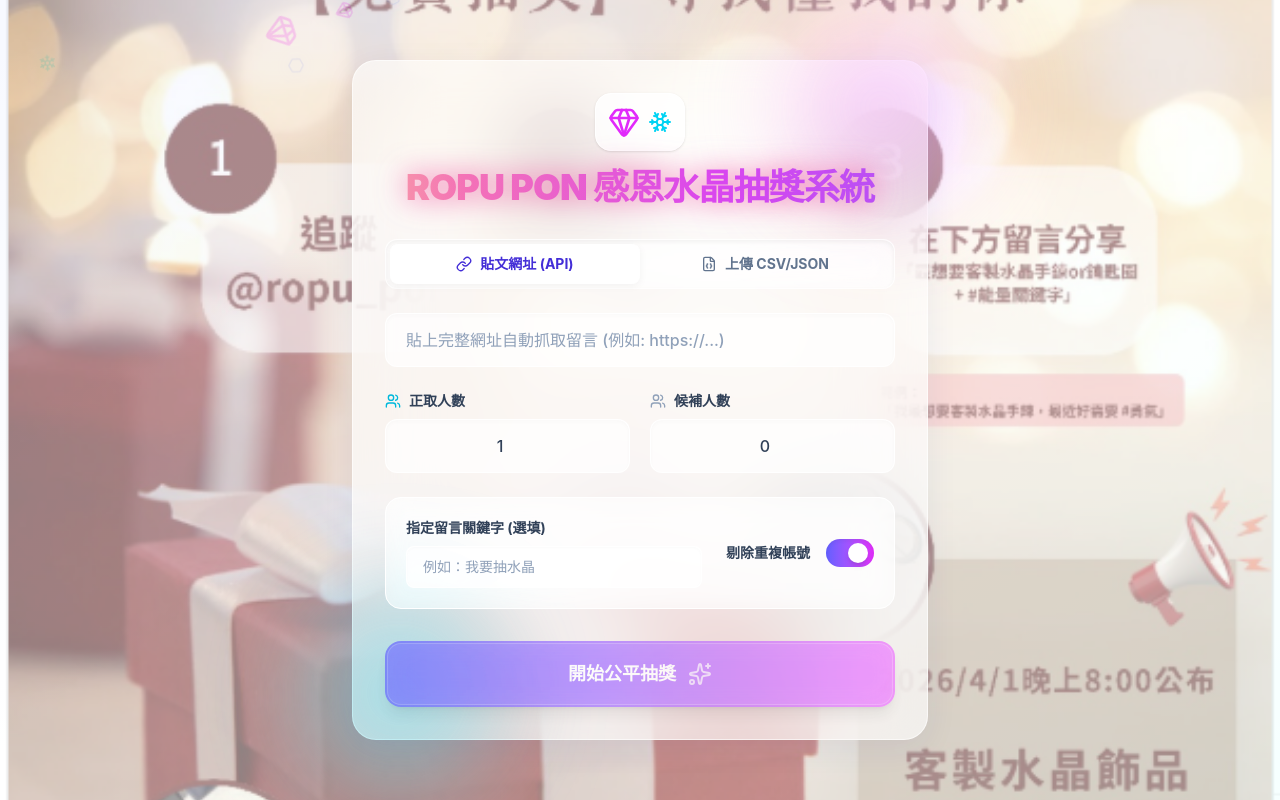
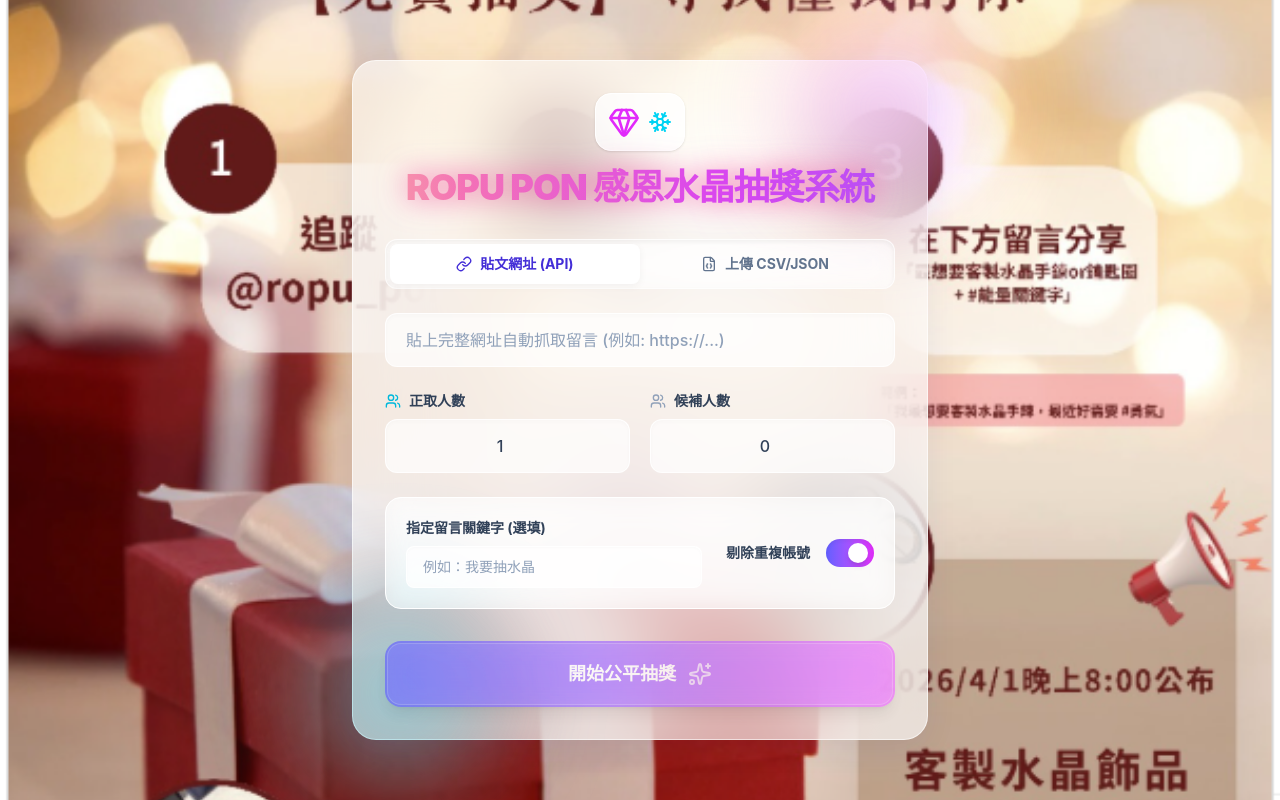
Before and after one commit to liskyo/IG_Lottery, a React (Vite) app: page / in a window 1280 px wide. Built offline with nearby package versions, Linux system fonts and the light colour scheme.

Commit message:
背景圖是 100%

```diff
--- a/src/components/LotterySetupPanel.tsx
+++ b/src/components/LotterySetupPanel.tsx
@@ -215,9 +215,9 @@
 
   return (
     <div className="min-h-screen bg-gradient-to-br from-indigo-50 via-white to-cyan-50 flex items-center justify-center p-4 font-sans relative overflow-hidden">
-      {/* 自訂專屬背景圖 (設定 50% 透明度) */}
+      {/* 自訂專屬背景圖 (設定 100% 透明度) */}
       <div
-        className="absolute inset-0 z-[1] pointer-events-none bg-cover bg-center bg-no-repeat opacity-50"
+        className="absolute inset-0 z-[1] pointer-events-none bg-cover bg-center bg-no-repeat opacity-100"
         style={{ backgroundImage: "url('/bg.png')" }}
       />
       <BackgroundEffects />
```
